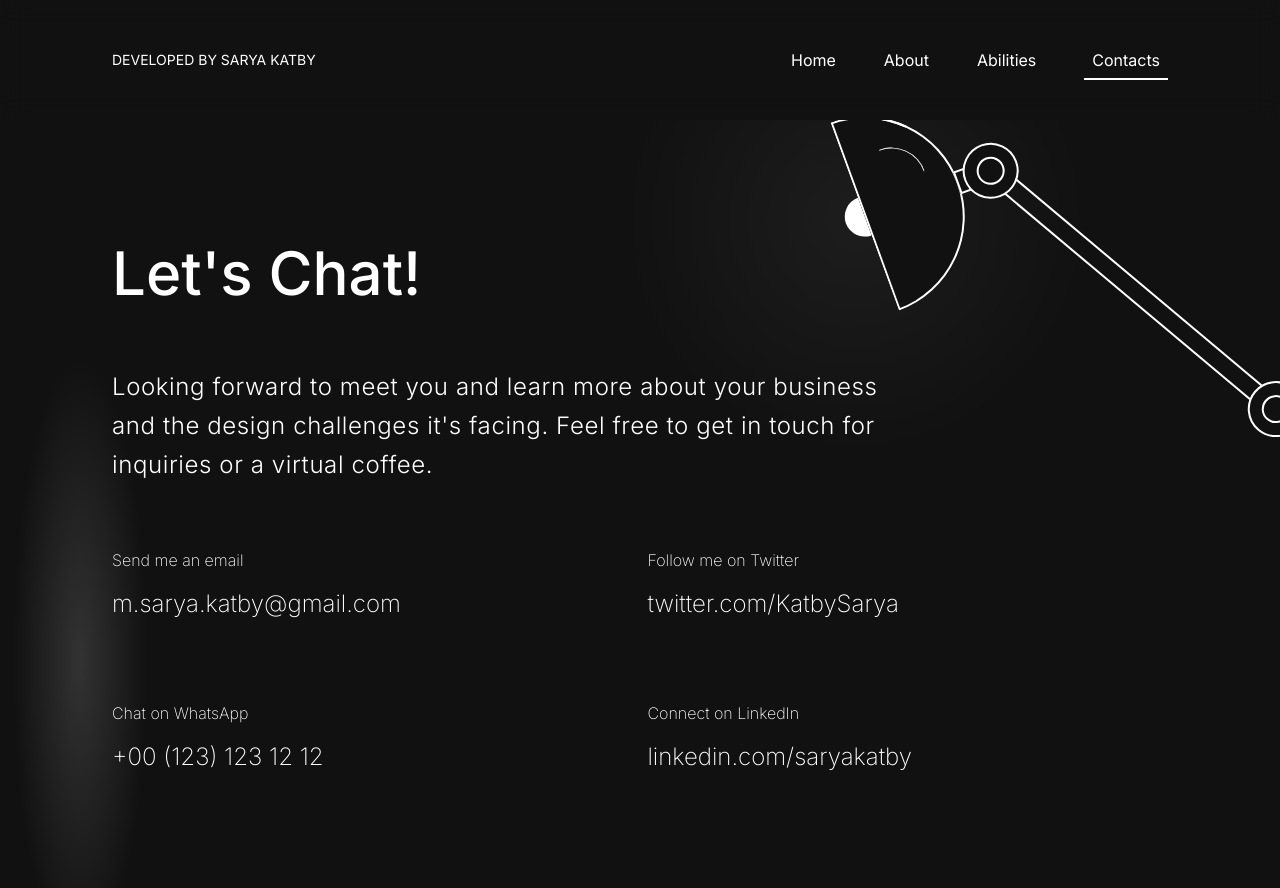
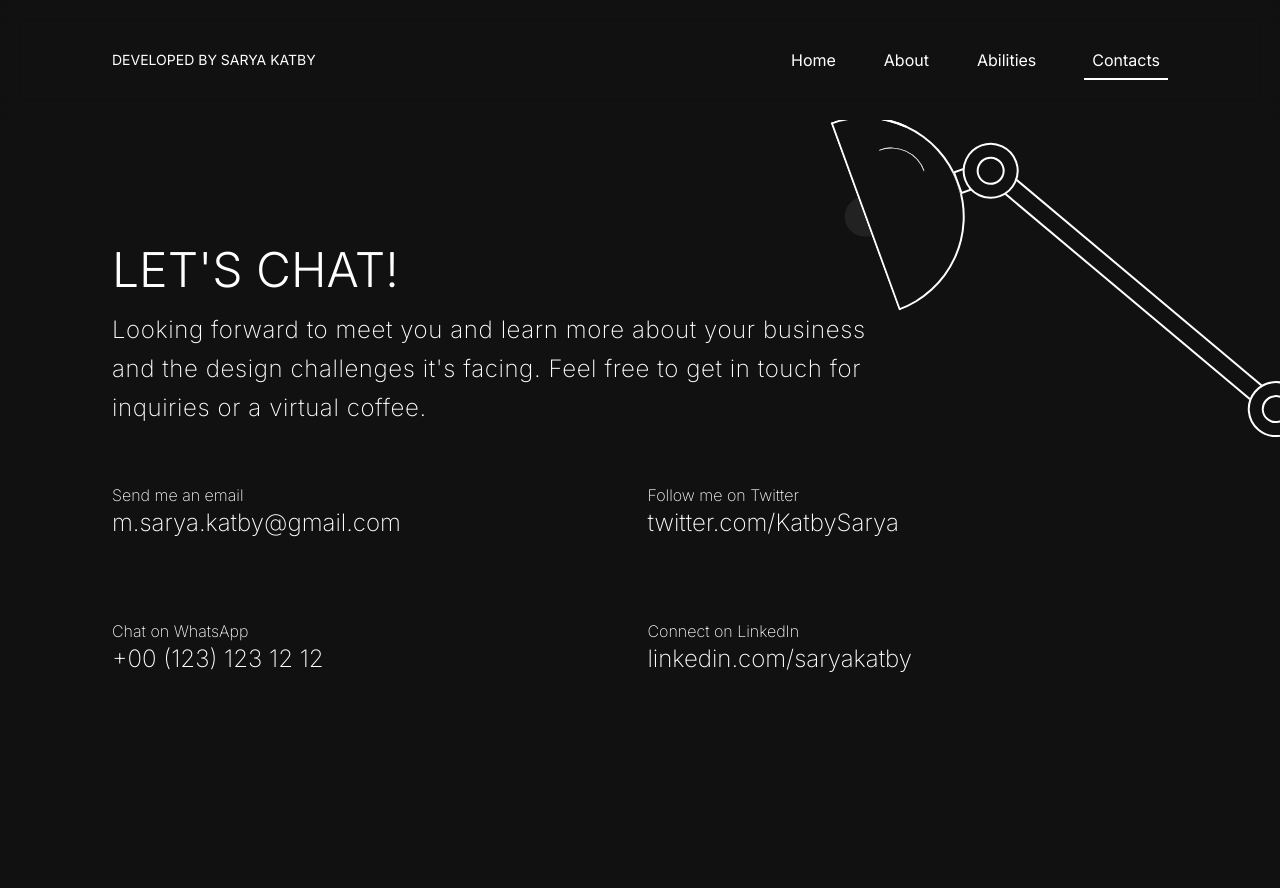
Before and after one commit to SaryaKatbi/lamp-portfolio, a React (Vite) app: page /contacts in a window 1280 px wide. Shown: the top 888 px of the page. Built offline with nearby package versions, Linux system fonts and the light colour scheme.

Commit message:
adjusting Contacts page

```diff
--- a/src/components/WallLamp.tsx
+++ b/src/components/WallLamp.tsx
@@ -27,8 +27,8 @@ const WallLamp = ({
               transition: "transform 100ms ease",
             }}
           >
-            <div className="flex h-5 w-10 items-center justify-center rounded-t-full bg-white">
-              <div className="bg-gradient-radial-light absolute -z-50 h-[500px] w-[500px]" />
+            <div className="flex h-5 w-10 items-center justify-center rounded-t-full bg-[#222222] transition-colors duration-500 group-hover:bg-white">
+              <div className="absolute -z-50 h-[500px] w-[500px] bg-gradient-radial-light opacity-0 transition-opacity duration-500 group-hover:opacity-100" />
             </div>
             <div className="bg flex h-[100px] w-[200px] items-center justify-center rounded-b-full border-[2px] border-white bg-primmaryDark ">
               <div className="absolute mb-16 ml-20 h-9 w-9 origin-bottom-left rotate-[90deg] rounded-tr-full border-t-[1px]" />
--- a/src/pages/Contacts.tsx
+++ b/src/pages/Contacts.tsx
@@ -12,28 +12,31 @@ const Contacts = () => {
       onMouseMove={(event) => {
         setMouseY(event.clientY);
       }}
-      className="flex h-[840px] w-full items-center justify-between overflow-hidden pb-40 font-secondaryFont  "
+      className="group flex h-[840px] w-full items-center justify-between overflow-hidden pb-40 font-secondaryFont"
     >
-      <div
-        className=" left-0 h-[700px] w-40 bg-gradient-radial"
-        style={{
-          transform: `translate( 0px, ${shadowPosition}px)`,
-          transition: "transform 150ms ease",
-        }}
-      />
+      <div className="opacity-0 transition-opacity duration-500 group-hover:opacity-70 ">
+        <div
+          className=" left-0 h-[800px] w-32 bg-gradient-radial"
+          style={{
+            transform: `translate( 0px, ${shadowPosition}px)`,
+            transition: "transform 100ms ease",
+          }}
+        />
+      </div>
 
-      <article className="absolute left-0 px-28">
-        <h2 className="mt-24 text-6xl font-medium">Let's Chat!</h2>
-        <div className="w-fit font-light">
-          <p className="my-16 w-[800px] text-2xl leading-relaxed tracking-wide ">
+      <article className="absolute px-28">
+        <div className="flex w-fit flex-col gap-4 font-extralight">
+          <h2 className="text-5xl font-light uppercase">Let's Chat!</h2>
+          <p className="w-[800px] text-2xl leading-relaxed tracking-wide ">
             Looking forward to meet you and learn more about your business and
             the design challenges it's facing. Feel free to get in touch for
             inquiries or a virtual coffee.
           </p>
-          <div className="flex h-full w-full justify-between font-extralight">
-            <div className="flex flex-col gap-20">
-              <div className="flex flex-col gap-4">
-                <h4 className="">Send me an email</h4>
+
+          <div className="mt-10 flex justify-between">
+            <div className="flex flex-col gap-y-20">
+              <div>
+                <h4>Send me an email</h4>
                 <a
                   className="w-fit border-b-[1px] border-white border-opacity-0 text-2xl transition-all hover:border-opacity-100"
                   target="_blank"
@@ -42,7 +45,8 @@ const Contacts = () => {
                   m.sarya.katby@gmail.com
                 </a>
               </div>
-              <div className="flex flex-col gap-4">
+
+              <div>
                 <h4>Chat on WhatsApp</h4>
                 <a
                   className="w-fit border-b-[1px] border-white border-opacity-0 text-2xl transition-all hover:border-opacity-100"
@@ -53,8 +57,9 @@ const Contacts = () => {
                 </a>
               </div>
             </div>
-            <div className="flex flex-col gap-20">
-              <div className="flex flex-col gap-4">
+
+            <div className="flex flex-col gap-y-20">
+              <div>
                 <h4>Follow me on Twitter</h4>
                 <a
                   className="w-fit border-b-[1px] border-white border-opacity-0 text-2xl transition-all hover:border-opacity-100"
@@ -64,7 +69,8 @@ const Contacts = () => {
                   twitter.com/KatbySarya
                 </a>
               </div>
-              <div className="flex flex-col gap-4">
+
+              <div>
                 <h4>Connect on LinkedIn</h4>
                 <a
                   className="w-fit border-b-[1px] border-white border-opacity-0 text-2xl transition-all hover:border-opacity-100"
```
